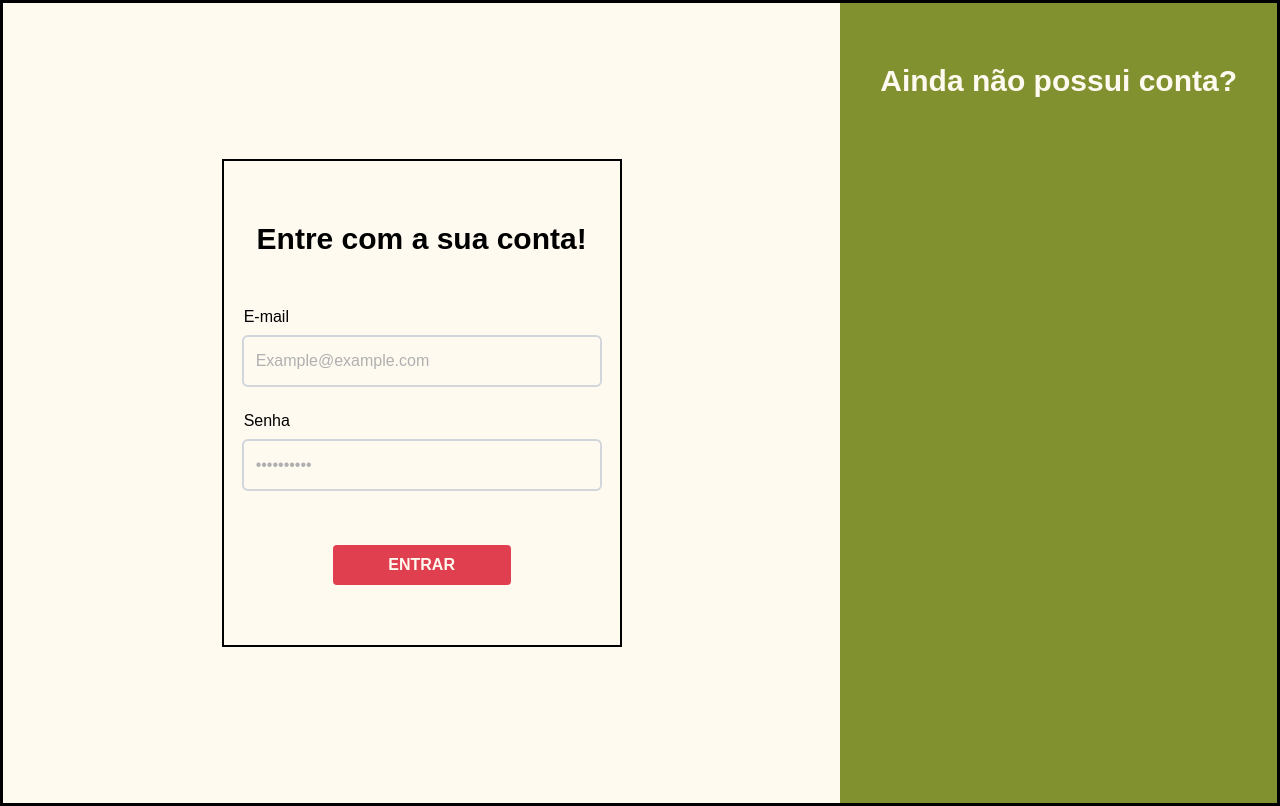
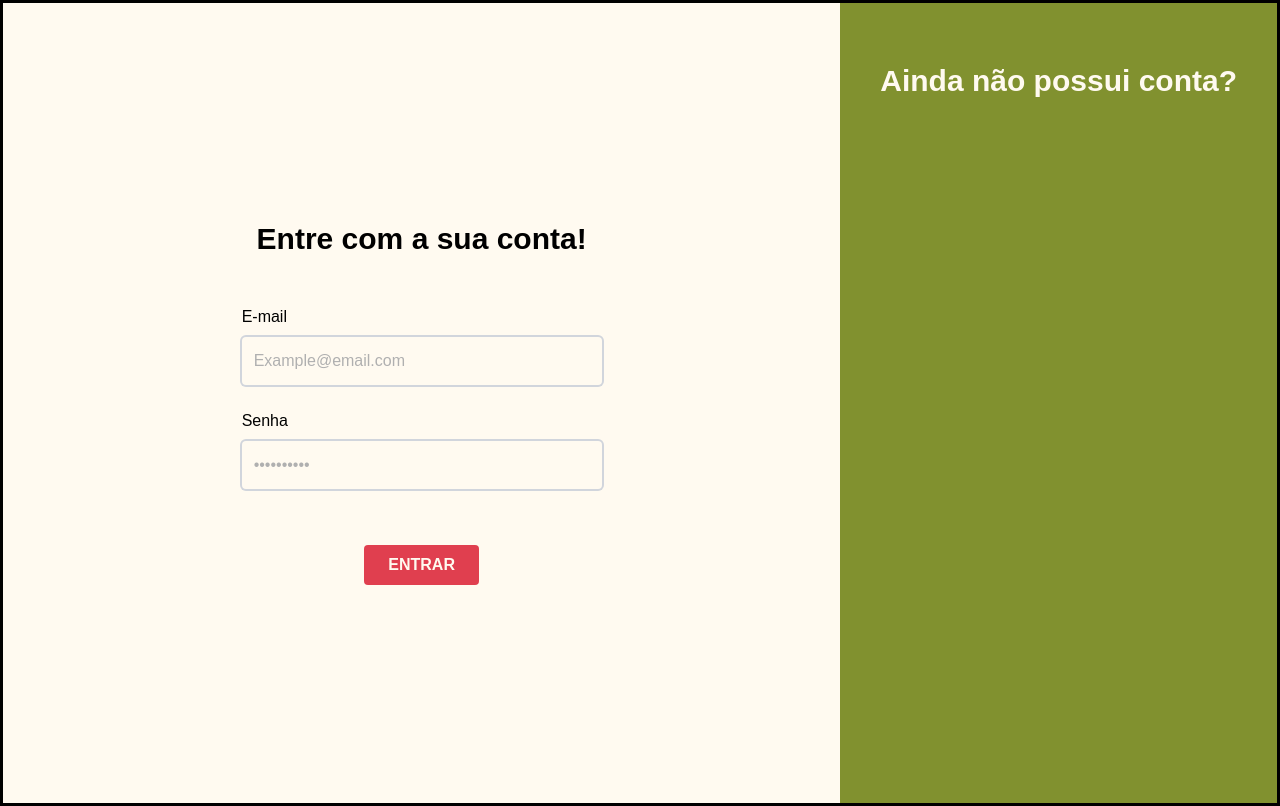
Before and after one commit to ggustavo-souza/rede_social_python, a React (Vite) app in the folder client/: page /login in a window 1280 px wide. Built offline with nearby package versions, Linux system fonts and the light colour scheme; a web font is replaced by a local one.

Commit message:
fix(ui/ux): ajustando tamanhos do componente Botao e estilização dos inputs de login

```diff
--- a/client/src/components/elements/BotaoSubmit.tsx
+++ b/client/src/components/elements/BotaoSubmit.tsx
@@ -13,7 +13,7 @@ export default function Botao({ texto, type, destino, tamanho }: BotaoProps) {
     return (
         <button
             type={type}
-            className={`animationBotao px-6 font-semibold py-2 bg-[var(--color-secondary)] text-[var(--color-primary)] text-${tamanho} w-1/2 rounded-sm cursor-pointer`}
+            className={`animationBotao px-6 font-semibold py-2 bg-[var(--color-secondary)] text-[var(--color-primary)] text-${tamanho} w-${tamanho} rounded-sm cursor-pointer`}
             onClick={() => { (destino !== "" && type == "button") ? (navigate(destino)) : null }}
         >
             {texto}
--- a/client/src/components/ui/LoginRegisterForm.tsx
+++ b/client/src/components/ui/LoginRegisterForm.tsx
@@ -5,23 +5,23 @@ interface LoginRegisterFormProps {
 }
 
 export default function LoginRegisterForm({ type }: LoginRegisterFormProps) {
-    // futura logica de fetch validacao e autenticacao
+    // futura logica de fetch na API feita em python
 
     return (
         <>
             {type == "Login" && (
-                <section className="border-2 w-100 p-5 h-full self-center mx-auto">
+                <section className="w-100 p-5 h-full self-center mx-auto">
                     <header className="font-semibold text-3xl text-center my-10">
                         <h1>Entre com a sua conta!</h1>
                     </header>
                     <form className="flex flex-col">
                         <div className="flex flex-col my-2">
                             <label htmlFor="email">E-mail</label>
-                            <input className="ring-2 ring-gray-300 my-2 p-3 rounded-sm" name="email" type="text" placeholder="Example@example.com" />
+                            <input className="ring-2 active:ring-3 focus:outline-[var(--color-tertiary)] focus: ring-gray-300 my-2 p-3 rounded-sm" name="email" type="text" placeholder="Example@email.com" />
                         </div>
                         <div className="flex flex-col my-2">
                             <label htmlFor="senha">Senha</label>
-                            <input className="ring-2 ring-gray-300 my-2 p-3 rounded-sm" name="senha" type="password" placeholder="••••••••••" />
+                            <input className="ring-2 active:ring-3 focus:outline-[var(--color-tertiary)] ring-gray-300 my-2 p-3 rounded-sm" name="senha" type="password" placeholder="••••••••••" />
                         </div>
                         <div className="flex justify-center my-10">
                             <Botao texto="ENTRAR" type="submit" tamanho="lg" />
```
